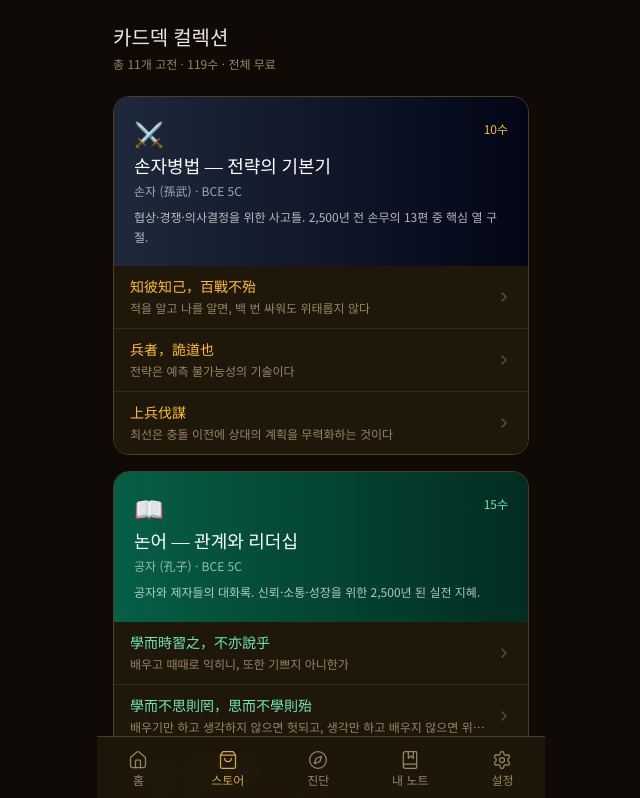
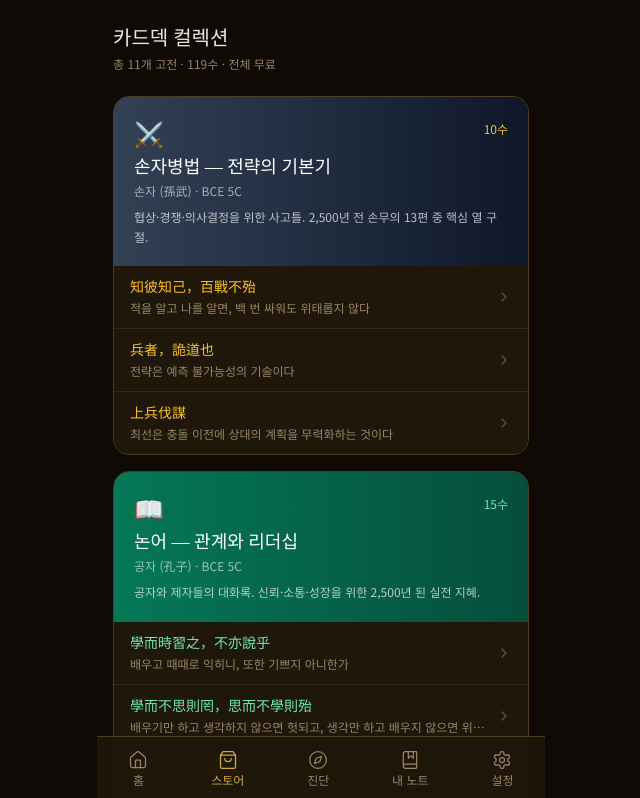
Before and after one commit to yojosuknam-debug/classic-cards, a React (Vite) app: page /store in a window 1280 px wide. Shown: the top 798 px of the page, without its empty margins (319-959 px from the left). Built offline with nearby package versions, Linux system fonts and the light colour scheme.

Commit message:
style: 전체 팩 색상 톤 한 단계 밝게

```diff
--- a/src/components/ShareCard.jsx
+++ b/src/components/ShareCard.jsx
@@ -9,17 +9,17 @@ const FONT_MAP = {
 }
 
 const GRADIENT_MAP = {
-  'from-slate-800 to-slate-950':   ['#1e293b', '#020617'],
-  'from-emerald-800 to-emerald-950': ['#065f46', '#022c22'],
-  'from-red-900 to-red-950':       ['#7f1d1d', '#450a0a'],
-  'from-violet-800 to-violet-950': ['#4c1d95', '#2e1065'],
-  'from-teal-800 to-teal-950':     ['#115e59', '#042f2e'],
-  'from-orange-900 to-orange-950': ['#7c2d12', '#431407'],
-  'from-rose-800 to-rose-950':     ['#9f1239', '#4c0519'],
-  'from-amber-800 to-amber-950':   ['#92400e', '#451a03'],
-  'from-indigo-800 to-indigo-950': ['#3730a3', '#1e1b4b'],
-  'from-yellow-800 to-yellow-950': ['#854d0e', '#422006'],
-  'from-zinc-800 to-zinc-950':     ['#27272a', '#09090b'],
+  'from-slate-700 to-slate-900':     ['#334155', '#0f172a'],
+  'from-emerald-700 to-emerald-900': ['#047857', '#064e3b'],
+  'from-red-800 to-red-900':         ['#991b1b', '#7f1d1d'],
+  'from-violet-700 to-violet-900':   ['#6d28d9', '#4c1d95'],
+  'from-teal-700 to-teal-900':       ['#0f766e', '#134e4a'],
+  'from-orange-800 to-orange-900':   ['#9a3412', '#7c2d12'],
+  'from-rose-700 to-rose-900':       ['#be123c', '#881337'],
+  'from-amber-700 to-amber-900':     ['#b45309', '#78350f'],
+  'from-indigo-700 to-indigo-900':   ['#4338ca', '#312e81'],
+  'from-yellow-700 to-yellow-900':   ['#a16207', '#713f12'],
+  'from-zinc-700 to-zinc-900':       ['#3f3f46', '#18181b'],
 }
 
 function getGradient(colorClass) {
--- a/src/content/packs.json
+++ b/src/content/packs.json
@@ -9,7 +9,7 @@
     "freeCount": 10,
     "previewCardIds": ["sunzi-001", "sunzi-002", "sunzi-003"],
     "priceTier": "free",
-    "color": "from-slate-800 to-slate-950",
+    "color": "from-slate-700 to-slate-900",
     "accentColor": "text-amber-400",
     "emoji": "⚔️",
     "strategyType": "sunzi"
@@ -24,7 +24,7 @@
     "freeCount": 15,
     "previewCardIds": ["analects-001", "analects-002", "analects-003"],
     "priceTier": "free",
-    "color": "from-emerald-800 to-emerald-950",
+    "color": "from-emerald-700 to-emerald-900",
     "accentColor": "text-emerald-300",
     "emoji": "📖",
     "strategyType": "confucius"
@@ -39,7 +39,7 @@
     "freeCount": 10,
     "previewCardIds": ["hanfeizi-001", "hanfeizi-002", "hanfeizi-003"],
     "priceTier": "free",
-    "color": "from-red-900 to-red-950",
+    "color": "from-red-800 to-red-900",
     "accentColor": "text-red-300",
     "emoji": "⚖️",
     "strategyType": "hanfei"
@@ -54,7 +54,7 @@
     "freeCount": 10,
     "previewCardIds": ["med-001", "med-002", "med-003"],
     "priceTier": "free",
-    "color": "from-violet-800 to-violet-950",
+    "color": "from-violet-700 to-violet-900",
     "accentColor": "text-violet-300",
     "emoji": "🪐",
     "strategyType": "marcus"
@@ -69,7 +69,7 @@
     "freeCount": 12,
     "previewCardIds": ["caigentan-001", "caigentan-002", "caigentan-003"],
     "priceTier": "free",
-    "color": "from-teal-800 to-teal-950",
+    "color": "from-teal-700 to-teal-900",
     "accentColor": "text-teal-300",
     "emoji": "🌿",
     "strategyType": "confucius"
@@ -84,7 +84,7 @@
     "freeCount": 12,
     "previewCardIds": ["36s-001", "36s-002", "36s-003"],
     "priceTier": "free",
-    "color": "from-orange-900 to-orange-950",
+    "color": "from-orange-800 to-orange-900",
     "accentColor": "text-orange-300",
     "emoji": "🎯",
     "strategyType": "sunzi"
@@ -99,7 +99,7 @@
     "freeCount": 10,
     "previewCardIds": ["rumi-001", "rumi-002", "rumi-003"],
     "priceTier": "free",
-    "color": "from-rose-800 to-rose-950",
+    "color": "from-rose-700 to-rose-900",
     "accentColor": "text-rose-300",
     "emoji": "🌹",
     "strategyType": "marcus",
@@ -116,7 +116,7 @@
     "freeCount": 10,
     "previewCardIds": ["seneca-001", "seneca-002", "seneca-003"],
     "priceTier": "free",
-    "color": "from-amber-800 to-amber-950",
+    "color": "from-amber-700 to-amber-900",
     "accentColor": "text-yellow-300",
     "emoji": "🏛️",
     "strategyType": "marcus",
@@ -133,7 +133,7 @@
     "freeCount": 10,
     "previewCardIds": ["talmud-001", "talmud-002", "talmud-003"],
     "priceTier": "free",
-    "color": "from-indigo-800 to-indigo-950",
+    "color": "from-indigo-700 to-indigo-900",
     "accentColor": "text-indigo-300",
     "emoji": "✡️",
     "strategyType": "confucius",
@@ -150,7 +150,7 @@
     "freeCount": 10,
     "previewCardIds": ["gita-001", "gita-002", "gita-003"],
     "priceTier": "free",
-    "color": "from-yellow-800 to-yellow-950",
+    "color": "from-yellow-700 to-yellow-900",
     "accentColor": "text-yellow-300",
     "emoji": "🪷",
     "strategyType": "marcus",
@@ -167,7 +167,7 @@
     "freeCount": 10,
     "previewCardIds": ["gorin-001", "gorin-002", "gorin-003"],
     "priceTier": "free",
-    "color": "from-zinc-800 to-zinc-950",
+    "color": "from-zinc-700 to-zinc-900",
     "accentColor": "text-zinc-300",
     "emoji": "⛩️",
     "strategyType": "sunzi",
```
